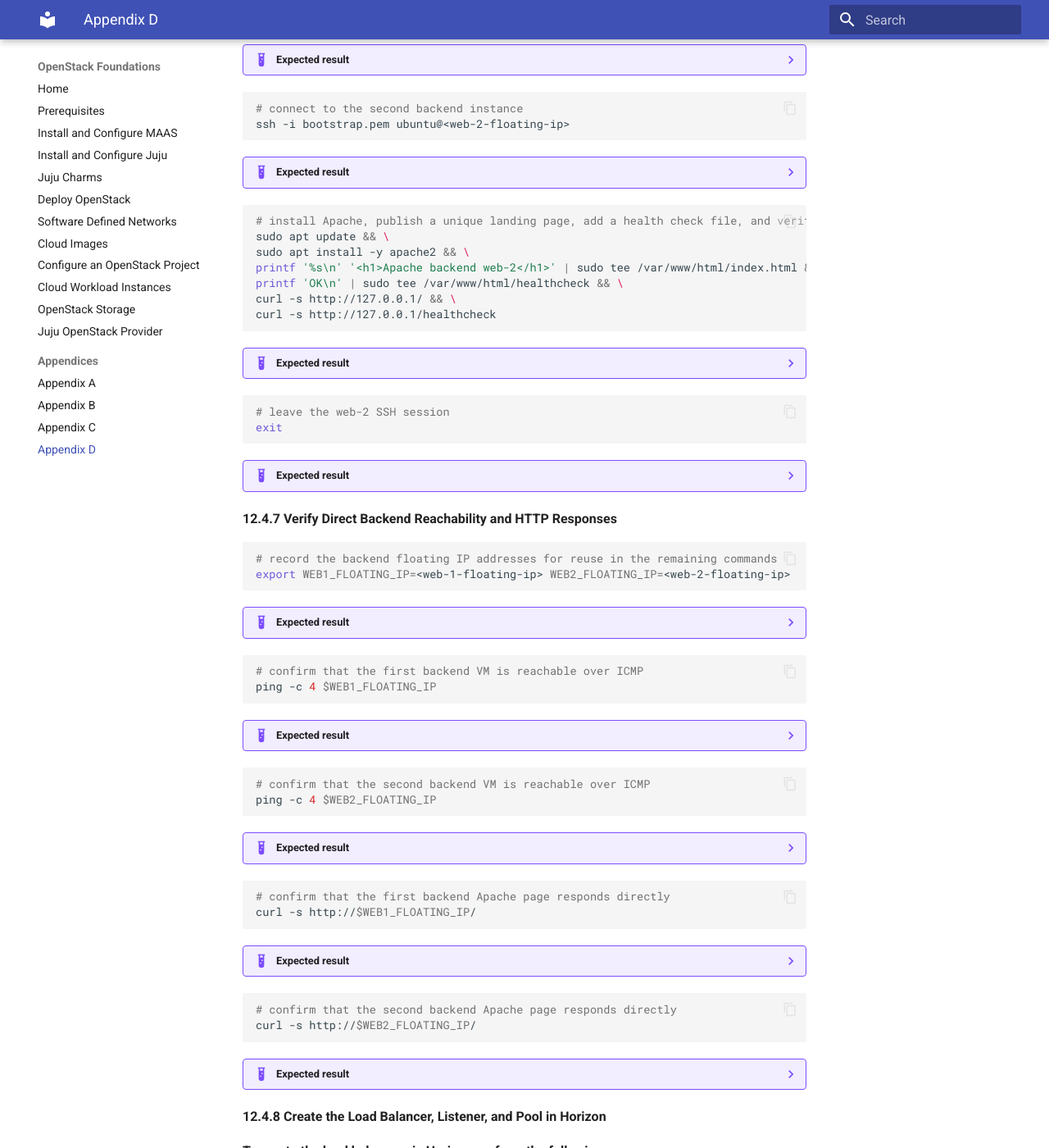
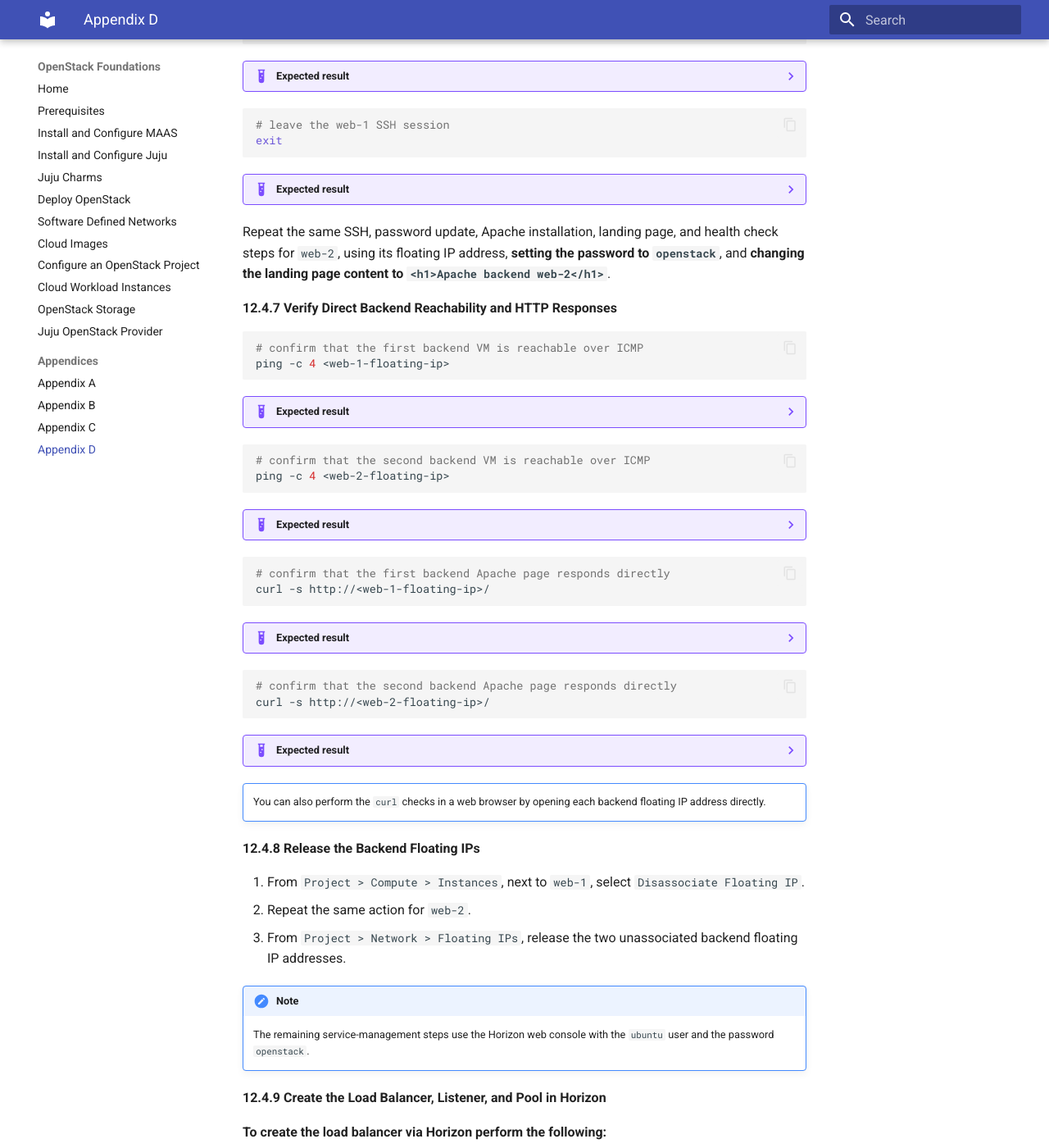
Before and after one commit to radumoisan/canonical-openstack-foundations, an MkDocs documentation site: the page built from docs/appendix_d.md, in a window 1280 px wide and 1400 px high, scrolled down 4709 px. Shown: the whole window at 82% size. Built offline with MkDocs 1.6.1 and Material for MkDocs 9.7.7, drawn with Linux system fonts in a browser that asks for light colours; some of the changed text lies outside the part shown.

Commit message:
Rewrite Appendix D flow for clarity and consistency

````diff
--- a/docs/appendix_d.md
+++ b/docs/appendix_d.md
@@ -92,7 +92,7 @@
 **12.4.5 Floating IPs**
 
 !!! note
-    These floating IP addresses are only needed for the initial VM configuration and direct backend checks later in the appendix. Octavia uses the instances' fixed IP addresses on `local-net`, not their floating IP addresses.
+    These floating IP addresses are only needed for the initial VM configuration and direct backend checks later in the appendix. Release them after section `12.4.7`. Octavia uses the instances' fixed IP addresses on `local-net`, not their floating IP addresses.
 
 1. From `Project > Network > Routers`, click `Create Router`.
 2. On the `Create Router` screen, enter or select the following, then click `Create Router`:
@@ -147,6 +147,16 @@
     ```
 
 ```bash
+# set a password for the ubuntu user so you can use the Horizon web console later
+echo 'ubuntu:openstack' | sudo chpasswd
+```
+
+??? example "Expected result"
+    ```bash
+    No output.
+    ```
+
+```bash
 # install Apache, publish a unique landing page, add a health check file, and verify both endpoints on web-1
 sudo apt update && \
 sudo apt install -y apache2 && \
@@ -177,66 +187,13 @@
     Connection to 192.168.100.88 closed.
     ```
 
-```bash
-# connect to the second backend instance
-ssh -i bootstrap.pem ubuntu@<web-2-floating-ip>
-```
-
-??? example "Expected result"
-    ```bash
-    The authenticity of host '192.168.100.98 (192.168.100.98)' can't be established.
-    ED25519 key fingerprint is SHA256:[redacted].
-    Are you sure you want to continue connecting (yes/no/[fingerprint])? yes
-    Warning: Permanently added '192.168.100.98' (ED25519) to the list of known hosts.
-    ubuntu@web-2:~$
-    ```
-
-```bash
-# install Apache, publish a unique landing page, add a health check file, and verify both endpoints on web-2
-sudo apt update && \
-sudo apt install -y apache2 && \
-printf '%s\n' '<h1>Apache backend web-2</h1>' | sudo tee /var/www/html/index.html && \
-printf 'OK\n' | sudo tee /var/www/html/healthcheck && \
-curl -s http://127.0.0.1/ && \
-curl -s http://127.0.0.1/healthcheck
-```
-
-??? example "Expected result"
-    ```bash
-    Reading package lists... Done
-    Building dependency tree... Done
-    Reading state information... Done
-    ...
-    Setting up apache2 ...
-    <h1>Apache backend web-2</h1>
-    OK
-    ```
-
-```bash
-# leave the web-2 SSH session
-exit
-```
-
-??? example "Expected result"
-    ```bash
-    Connection to 192.168.100.98 closed.
-    ```
+Repeat the same SSH, password update, Apache installation, landing page, and health check steps for `web-2`, using its floating IP address, **setting the password to `openstack`**, and **changing the landing page content to `<h1>Apache backend web-2</h1>`**.
 
 **12.4.7 Verify Direct Backend Reachability and HTTP Responses**
 
 ```bash
-# record the backend floating IP addresses for reuse in the remaining commands
-export WEB1_FLOATING_IP=<web-1-floating-ip> WEB2_FLOATING_IP=<web-2-floating-ip>
-```
-
-??? example "Expected result"
-    ```bash
-    No output.
-    ```
-
-```bash
 # confirm that the first backend VM is reachable over ICMP
-ping -c 4 $WEB1_FLOATING_IP
+ping -c 4 <web-1-floating-ip>
 ```
 
 ??? example "Expected result"
@@ -253,7 +210,7 @@
 
 ```bash
 # confirm that the second backend VM is reachable over ICMP
-ping -c 4 $WEB2_FLOATING_IP
+ping -c 4 <web-2-floating-ip>
 ```
 
 ??? example "Expected result"
@@ -270,7 +227,7 @@
 
 ```bash
 # confirm that the first backend Apache page responds directly
-curl -s http://$WEB1_FLOATING_IP/
+curl -s http://<web-1-floating-ip>/
 ```
 
 ??? example "Expected result"
@@ -280,7 +237,7 @@
 
 ```bash
 # confirm that the second backend Apache page responds directly
-curl -s http://$WEB2_FLOATING_IP/
+curl -s http://<web-2-floating-ip>/
 ```
 
 ??? example "Expected result"
@@ -288,7 +245,19 @@
     <h1>Apache backend web-2</h1>
     ```
 
-**12.4.8 Create the Load Balancer, Listener, and Pool in Horizon**
+!!! note ""
+    You can also perform the `curl` checks in a web browser by opening each backend floating IP address directly.
+
+**12.4.8 Release the Backend Floating IPs**
+
+1. From `Project > Compute > Instances`, next to `web-1`, select `Disassociate Floating IP`.
+2. Repeat the same action for `web-2`.
+3. From `Project > Network > Floating IPs`, release the two unassociated backend floating IP addresses.
+
+!!! note
+    The remaining service-management steps use the Horizon web console with the `ubuntu` user and the password `openstack`.
+
+**12.4.9 Create the Load Balancer, Listener, and Pool in Horizon**
 
 **To create the load balancer via Horizon perform the following:**
 
@@ -352,24 +321,14 @@
 9. Click `Associate`.
 10. Record the associated external address for later use from the terminal.
 
-```bash
-# record the load balancer floating IP address for reuse in the remaining commands
-export VIP_FLOATING_IP=<vip-floating-ip>
-```
-
-??? example "Expected result"
-    ```bash
-    No output.
-    ```
-
 !!! note
     Some Horizon releases display the load balancer name directly in the port list, while others only show the port ID. Match the VIP port carefully before confirming the association.
 
-**12.4.11 Verify Round-Robin Responses Through the VIP**
+**12.4.12 Verify Round-Robin Responses Through the VIP**
 
 ```bash
 # send repeated HTTP requests through the load balancer VIP
-for i in {1..6}; do curl -s http://$VIP_FLOATING_IP/; printf '\n'; done
+for i in {1..6}; do curl -s http://<vip-floating-ip>/; printf '\n'; done
 ```
 
 ??? example "Expected result"
@@ -401,11 +360,13 @@
 5. Click `Create`.
 6. Wait until the health monitor is active and both pool members show a healthy or online state.
 
-**12.4.13 Stop Apache on web-1 and Observe the Limitation of PING Monitoring**
+**12.4.14 Stop Apache on web-1 and Observe the Limitation of PING Monitoring**
+
+From `Project > Compute > Instances`, open the Horizon console for `web-1`, log in as `ubuntu` with password `openstack`, and run the following command:
 
 ```bash
 # stop Apache on the first backend while leaving the VM running
-ssh -i bootstrap.pem ubuntu@$WEB1_FLOATING_IP sudo systemctl stop apache2
+sudo systemctl stop apache2
 ```
 
 ??? example "Expected result"
@@ -414,30 +375,23 @@
     ```
 
 ```bash
-# confirm that the first backend VM is still alive at the network layer
-ping -c 4 $WEB1_FLOATING_IP
+# confirm from the console that the Apache service is no longer active
+systemctl is-active apache2
 ```
 
 ??? example "Expected result"
     ```bash
-    PING 192.168.100.180 (192.168.100.180) 56(84) bytes of data.
-    64 bytes from 192.168.100.180: icmp_seq=1 ttl=64 time=0.565 ms
-    64 bytes from 192.168.100.180: icmp_seq=2 ttl=64 time=0.590 ms
-    64 bytes from 192.168.100.180: icmp_seq=3 ttl=64 time=0.577 ms
-    64 bytes from 192.168.100.180: icmp_seq=4 ttl=64 time=0.584 ms
-
-    --- 192.168.100.180 ping statistics ---
-    4 packets transmitted, 4 received, 0% packet loss, time 3071ms
+    inactive
     ```
 
 ```bash
-# confirm that the Apache service on the first backend no longer answers HTTP requests
-curl -sS --max-time 5 http://$WEB1_FLOATING_IP/
+# confirm that the Apache service on the first backend no longer answers locally
+curl -sS --max-time 5 http://127.0.0.1/
 ```
 
 ??? example "Expected result"
     ```bash
-    curl: (7) Failed to connect to 192.168.100.180 port 80 after 0 ms: Connection refused
+    curl: (7) Failed to connect to 127.0.0.1 port 80 after 0 ms: Connection refused
     ```
 
 !!! note
@@ -445,7 +399,7 @@
 
 ```bash
 # send repeated HTTP requests through the VIP while one backend application is down
-for i in {1..6}; do curl -s --max-time 5 http://$VIP_FLOATING_IP/ || printf 'request failed'; printf '\n'; done
+for i in {1..6}; do curl -s --max-time 5 http://<vip-floating-ip>/ || printf 'request failed'; printf '\n'; done
 ```
 
 ??? example "Expected result"
@@ -458,11 +412,13 @@
     request failed
     ```
 
-**12.4.14 Start Apache Again Before Replacing the Health Monitor**
+**12.4.15 Start Apache Again Before Replacing the Health Monitor**
+
+Use the `web-1` Horizon console again and run:
 
 ```bash
 # start Apache on the first backend again
-ssh -i bootstrap.pem ubuntu@$WEB1_FLOATING_IP sudo systemctl start apache2
+sudo systemctl start apache2
 ```
 
 ??? example "Expected result"
@@ -500,11 +456,13 @@
 7. Click `Create`.
 8. Wait until the new HTTP health monitor is active and both members return to a healthy or online state.
 
-**12.4.16 Stop Apache on web-1 Again and Verify That HTTP Monitoring Protects the Service**
+**12.4.17 Stop Apache on web-1 Again and Verify That HTTP Monitoring Protects the Service**
+
+Use the `web-1` Horizon console again and run:
 
 ```bash
 # stop Apache on the first backend again to trigger the HTTP monitor
-ssh -i bootstrap.pem ubuntu@$WEB1_FLOATING_IP sudo systemctl stop apache2
+sudo systemctl stop apache2
 ```
 
 ??? example "Expected result"
@@ -527,7 +485,7 @@
 
 ```bash
 # confirm that requests through the VIP continue to succeed from the remaining healthy backend
-for i in {1..6}; do curl -s --max-time 5 http://$VIP_FLOATING_IP/; printf '\n'; done
+for i in {1..6}; do curl -s --max-time 5 http://<vip-floating-ip>/; printf '\n'; done
 ```
 
 ??? example "Expected result"
@@ -540,11 +498,13 @@
     <h1>Apache backend web-2</h1>
     ```
 
-**12.4.17 Restore the Failed Backend After the Demo**
+**12.4.18 Restore the Failed Backend After the Demo**
+
+Use the `web-1` Horizon console again and run:
 
 ```bash
 # start Apache on the first backend so both members can return to service
-ssh -i bootstrap.pem ubuntu@$WEB1_FLOATING_IP sudo systemctl start apache2
+sudo systemctl start apache2
 ```
 
 ??? example "Expected result"
@@ -565,11 +525,11 @@
 !!! note
     After the demo, give the HTTP monitor enough time to probe `web-1` again. The member should return to a healthy or online state in Horizon and the VIP should resume serving both backends over time.
 
-**12.4.18 Optional Cleanup**
+**12.4.19 Optional Cleanup**
 
 **To remove the demo resources after the exercise via Horizon perform the following:**
 
 1. From `Project > Network > Load Balancers`, delete `demo-lb` and confirm the cascade delete of its child resources if Horizon prompts for it.
 2. From `Project > Compute > Instances`, delete `web-1` and `web-2`.
-3. From `Project > Network > Floating IPs`, release the three floating IP addresses used by `web-1`, `web-2`, and the VIP.
+3. From `Project > Network > Floating IPs`, release the floating IP address used by the VIP.
 4. Wait until the instances, floating IP associations, and load balancer resources are removed.
````
Also changed, not shown: other parts of docs/appendix_d.md (+8 -8 lines).
